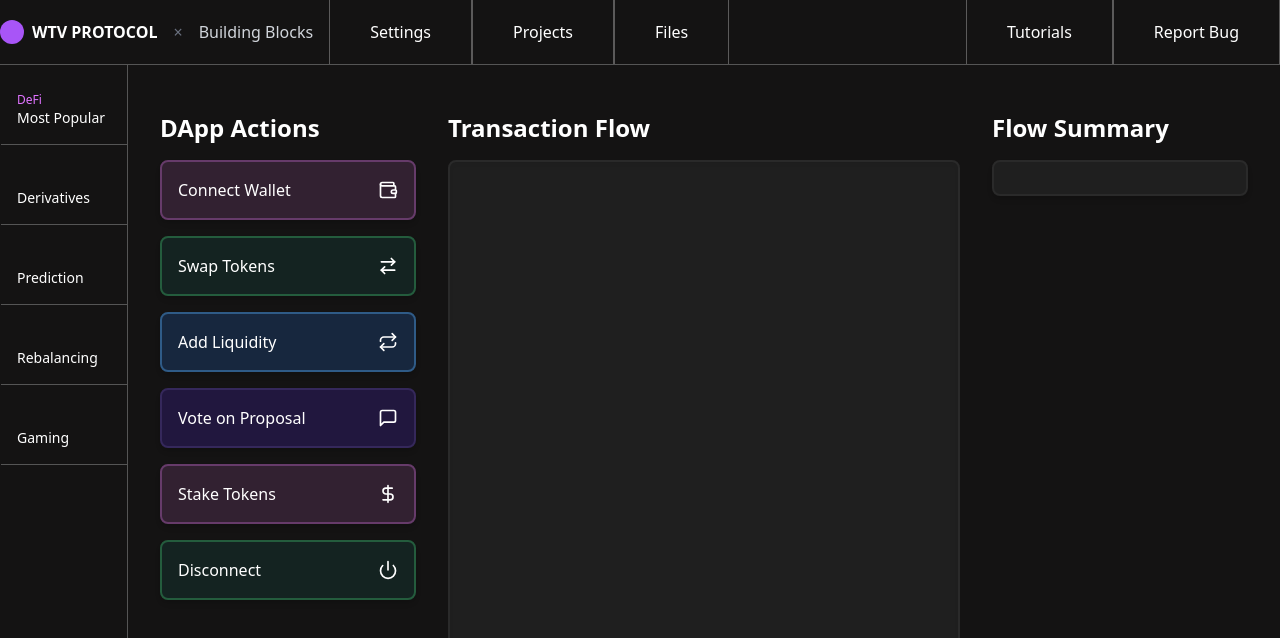
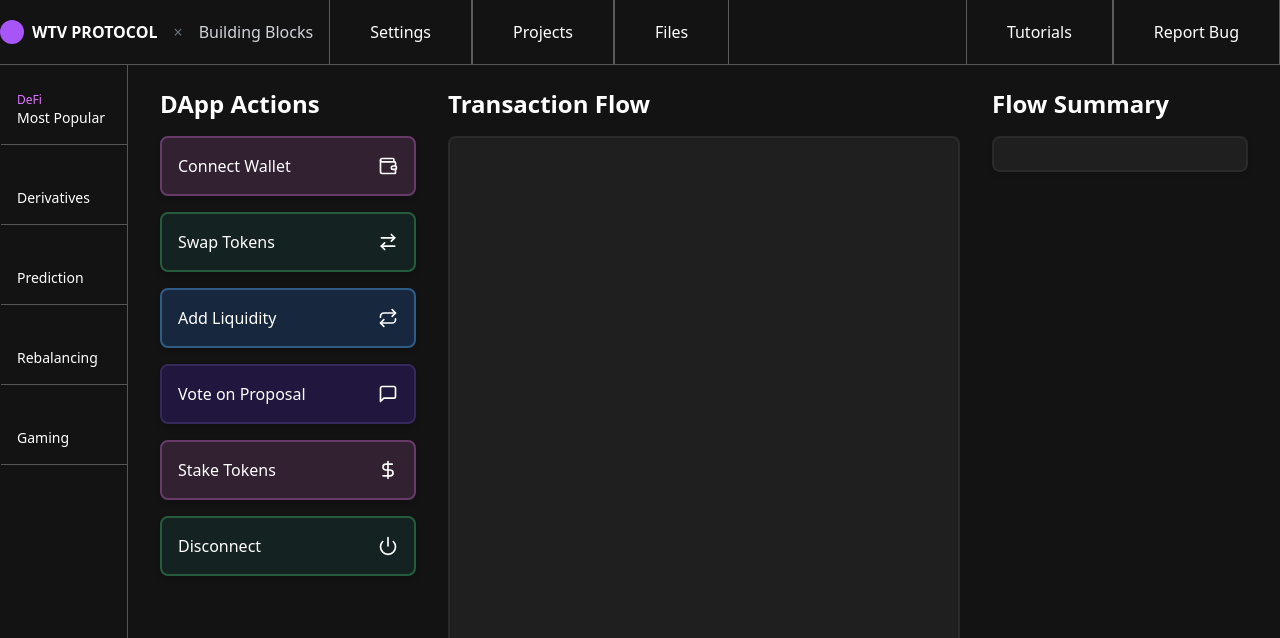
Before and after one commit to sanjayamirthraj/blockbuild, a Next.js app: page / in a window 1280 px wide. Shown: the top 638 px of the page. Built offline with nearby package versions, Linux system fonts and the light colour scheme.

Commit message:
removed padding

```diff
--- a/app/page.tsx
+++ b/app/page.tsx
@@ -8,11 +8,9 @@ export default function Home() {
     <div className="fixed w-full">
       <main className="flex flex-col gap-8 row-start-2 items-center sm:items-start">
         <Navbar />
-        <div className="pl-32 w-full pt-20">
+        <div className="pl-32 w-full pt-14">
           <Web3BlocksComponent />
         </div>
-        {/* yo */}
-
         <Sidebar />
       </main>
       <footer className="row-start-3 flex gap-6 flex-wrap items-center justify-center">
```
